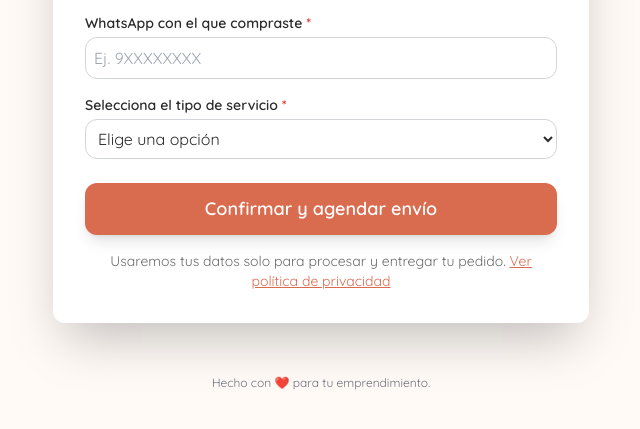
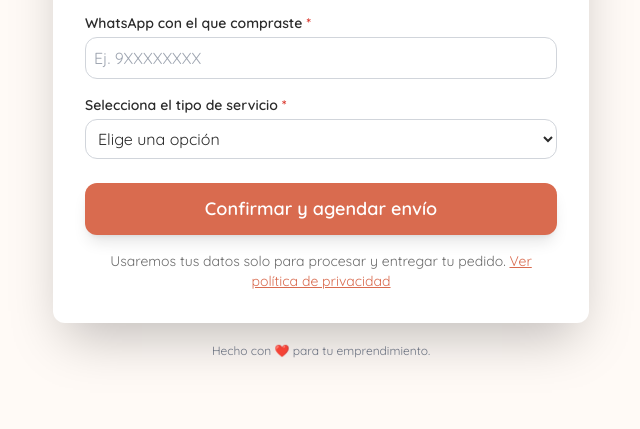
Before and after one commit to complicidad/form, a plain HTML site: page index.html in a window 1280 px wide. Shown: the part 319-748 px from the top of the page, without its empty margins (319-959 px from the left). Drawn offline with nearby package versions, Linux system fonts and the light colour scheme; no server answers.

Commit message:
Update index.html

```diff
--- a/index.html
+++ b/index.html
@@ -274,7 +274,7 @@
         </div>
     </main>
 
-        <footer class="mt-8 mb-5 text-center text-gray-500 text-xs">
+        <footer class="mt-0 mb-5 text-center text-gray-500 text-xs">
             <!-- La atribución a la herramienta ahora se omite en la vista del usuario final. -->
             <p>Hecho con ❤️ para tu emprendimiento.</p>
         </footer>
```
